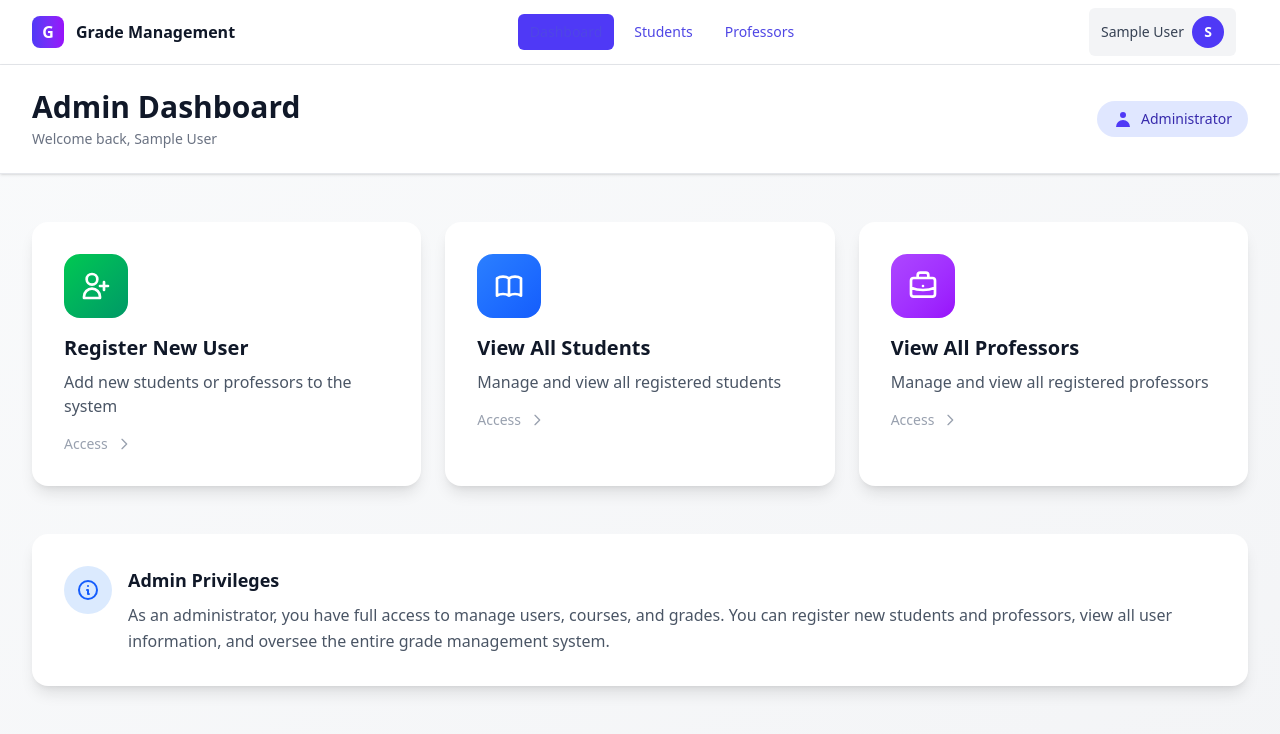
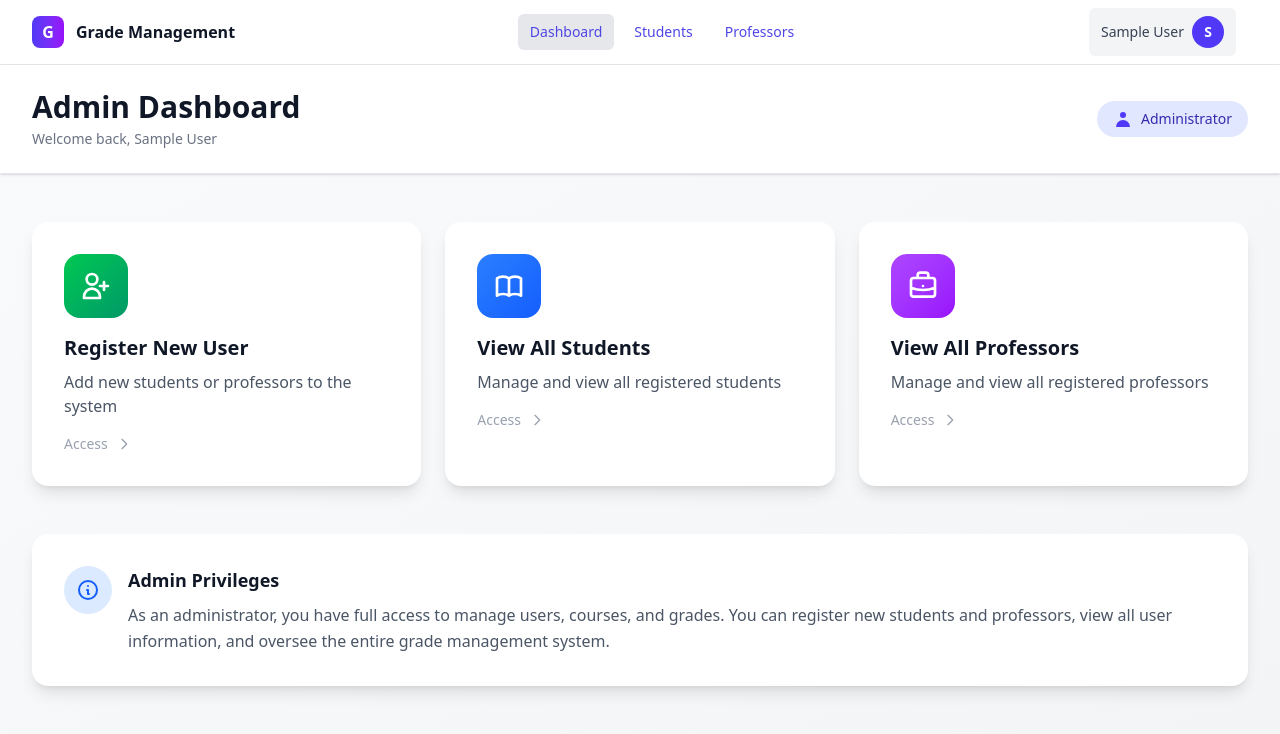
Before and after one commit to Rachit23110261/CN_Project-Grade-Management-Tool-, a React (Vite) app in the folder client/: page /admin in a window 1280 px wide. Shown: the top 734 px of the page. Built offline with nearby package versions, Linux system fonts and the light colour scheme; sample sign-in values are in the browser's storage.

Commit message:
Minor fix.

```diff
--- a/client/src/components/Navbar.jsx
+++ b/client/src/components/Navbar.jsx
@@ -14,7 +14,7 @@ export default function Navbar() {
 
   const navClass = ({ isActive }) =>
     `px-3 py-2 rounded-md text-sm font-medium ${
-      isActive ? "bg-indigo-600 text-white" : "text-gray-700 hover:bg-gray-100"
+      isActive ? "bg-gray-200 text-gray-900" : "text-gray-700 hover:bg-gray-100"
     }`;
 
   return (
```
